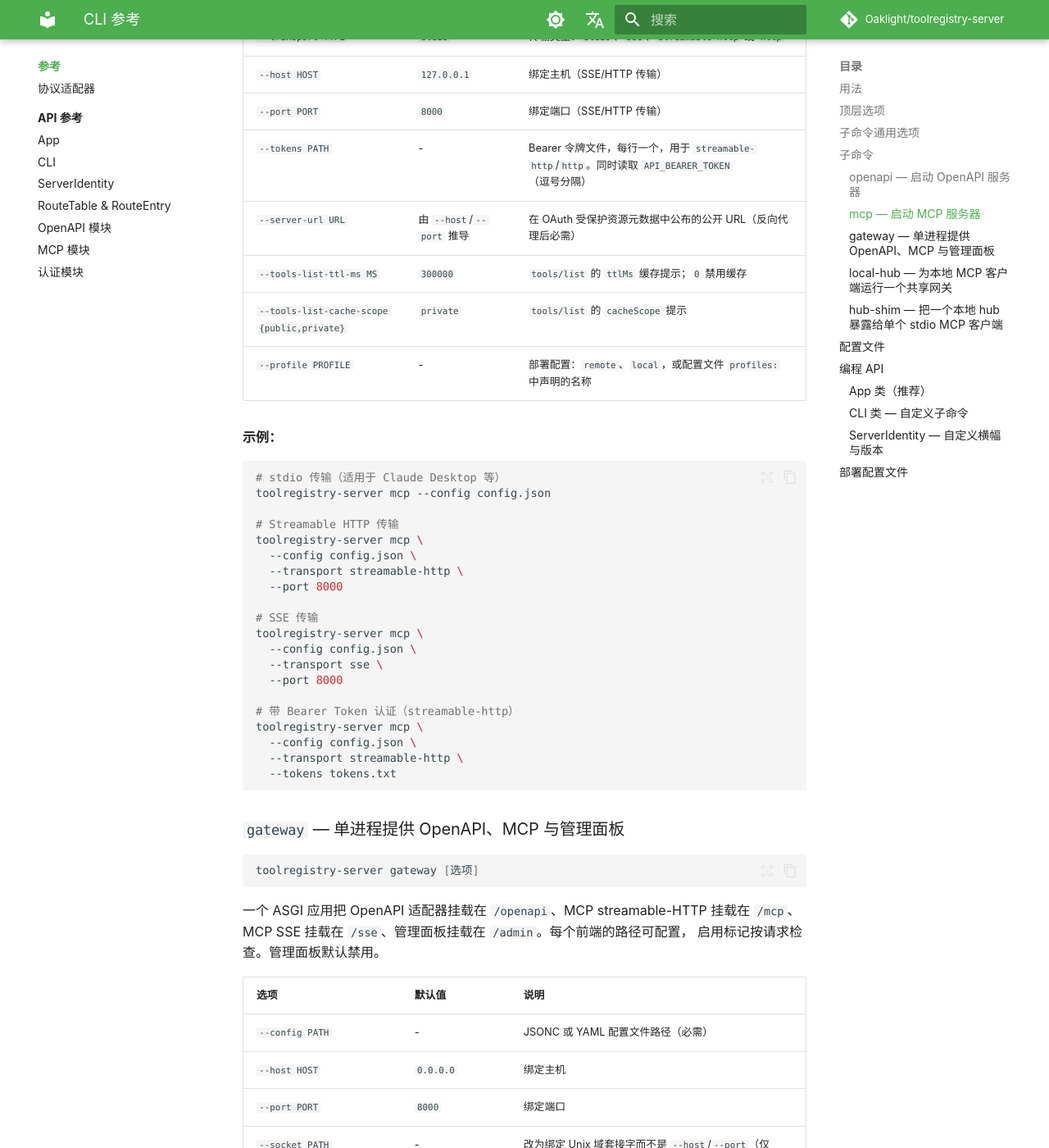
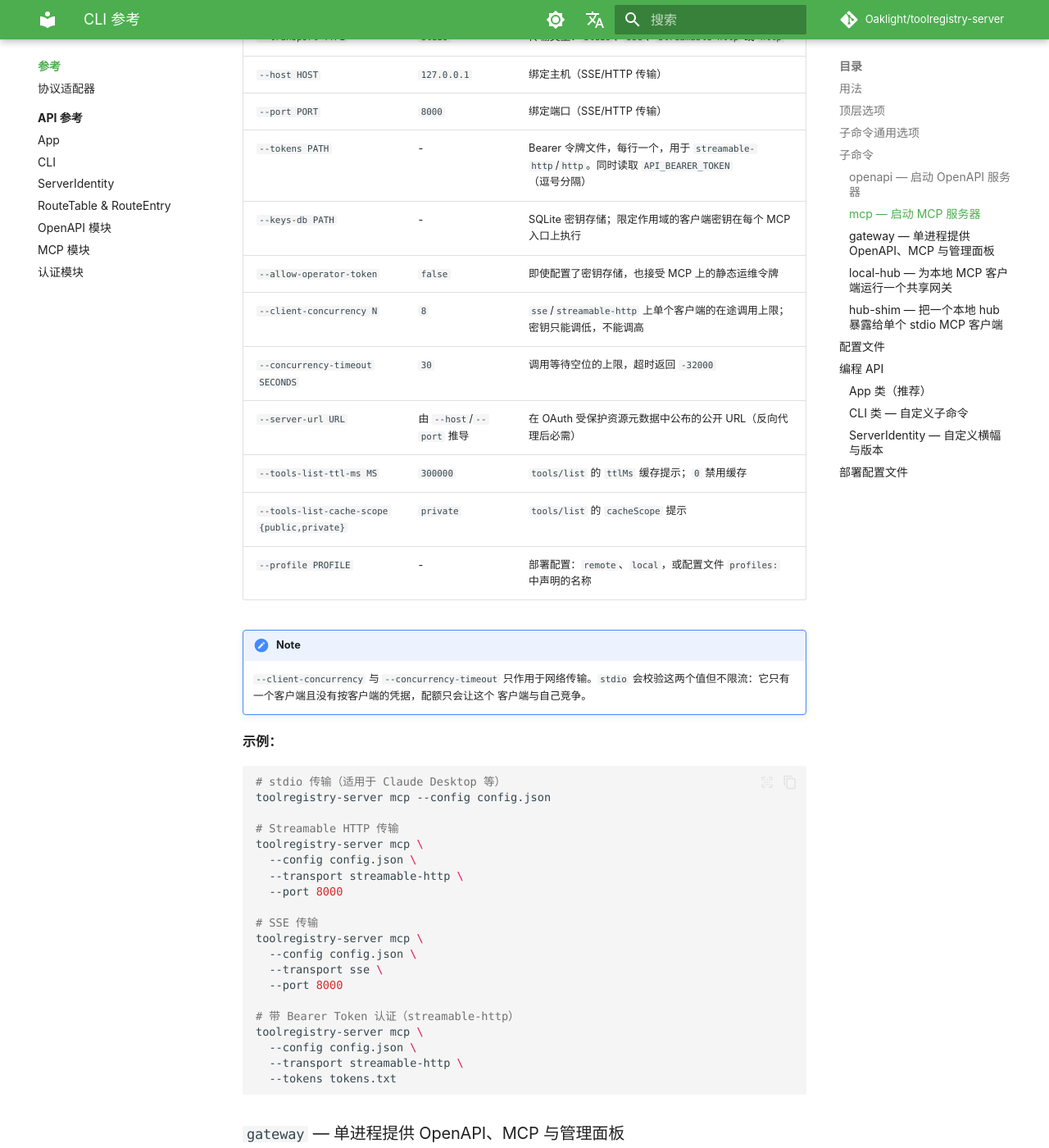
Before and after one commit to Oaklight/toolregistry-server, an MkDocs documentation site: the page built from docs/reference/cli/index.md, in a window 1280 px wide and 1400 px high, scrolled down 2370 px. Shown: the whole window at 82% size. Built offline with MkDocs 1.6.1 and Material for MkDocs 9.7.7, drawn with Linux system fonts in a browser that asks for light colours; some web fonts are replaced; comment, search, counter and statistics services are not loaded.

Commit message:
docs(isolation): mcp quota, admin key concurrency and the policy warning (#225)

```diff
--- a/docs/reference/cli/index.md
+++ b/docs/reference/cli/index.md
@@ -76,10 +76,19 @@ toolregistry-server mcp [选项]
 | `--host HOST` | `127.0.0.1` | 绑定主机（SSE/HTTP 传输） |
 | `--port PORT` | `8000` | 绑定端口（SSE/HTTP 传输） |
 | `--tokens PATH` | - | Bearer 令牌文件，每行一个，用于 `streamable-http`/`http`。同时读取 `API_BEARER_TOKEN`（逗号分隔） |
+| `--keys-db PATH` | - | SQLite 密钥存储；限定作用域的客户端密钥在每个 MCP 入口上执行 |
+| `--allow-operator-token` | `false` | 即使配置了密钥存储，也接受 MCP 上的静态运维令牌 |
+| `--client-concurrency N` | `8` | `sse`/`streamable-http` 上单个客户端的在途调用上限；密钥只能调低，不能调高 |
+| `--concurrency-timeout SECONDS` | `30` | 调用等待空位的上限，超时返回 `-32000` |
 | `--server-url URL` | 由 `--host`/`--port` 推导 | 在 OAuth 受保护资源元数据中公布的公开 URL（反向代理后必需） |
 | `--tools-list-ttl-ms MS` | `300000` | `tools/list` 的 `ttlMs` 缓存提示；`0` 禁用缓存 |
 | `--tools-list-cache-scope {public,private}` | `private` | `tools/list` 的 `cacheScope` 提示 |
 | `--profile PROFILE` | - | 部署配置：`remote`、`local`，或配置文件 `profiles:` 中声明的名称 |
+
+!!! note
+    `--client-concurrency` 与 `--concurrency-timeout` 只作用于网络传输。`stdio`
+    会校验这两个值但不限流：它只有一个客户端且没有按客户端的凭据，配额只会让这个
+    客户端与自己竞争。
 
 **示例：**
 
```
Also changed, not shown: docs/changelog.md (+4 -0 lines), docs/guides/gateway-admin.md (+2 -0 lines).
